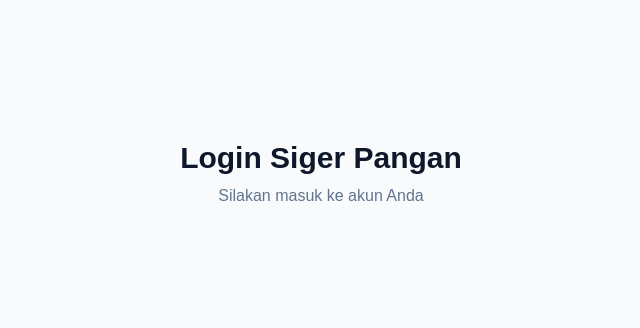
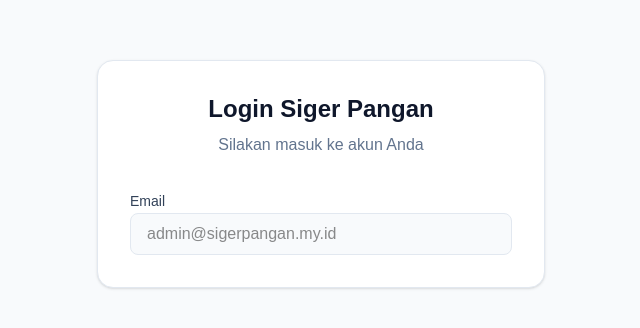
Before and after one commit to patpaw111/Siger-Pangan, a Next.js app in the folder apps/web-cms/: page /login in a window 1280 px wide. Shown: the part 226-554 px from the top of the page, without its empty margins (319-959 px from the left). Built offline with nearby package versions, Linux system fonts and the light colour scheme.

Commit message:
feat(web-cms): add email input to login page

```diff
--- a/apps/web-cms/src/app/login/page.tsx
+++ b/apps/web-cms/src/app/login/page.tsx
@@ -2,9 +2,22 @@
 
 export default function LoginPage() {
   return (
-    <div className="min-h-screen flex flex-col items-center justify-center bg-slate-50">
-      <h1 className="text-3xl font-bold text-slate-900">Login Siger Pangan</h1>
-      <p className="text-slate-500 mt-2">Silakan masuk ke akun Anda</p>
+    <div className="min-h-screen flex flex-col items-center justify-center bg-slate-50 p-4">
+      <div className="w-full max-w-md bg-white p-8 rounded-2xl shadow-sm border border-slate-200">
+        <h1 className="text-2xl font-bold text-slate-900 text-center">Login Siger Pangan</h1>
+        <p className="text-slate-500 mt-2 text-center mb-8">Silakan masuk ke akun Anda</p>
+
+        <form className="space-y-4">
+          <div className="space-y-2">
+            <label className="text-sm font-medium text-slate-700">Email</label>
+            <input
+              type="email"
+              placeholder="admin@sigerpangan.my.id"
+              className="w-full px-4 py-2 bg-slate-50 border border-slate-200 rounded-lg outline-none focus:border-indigo-500 transition-all"
+            />
+          </div>
+        </form>
+      </div>
     </div>
   );
 }
```
